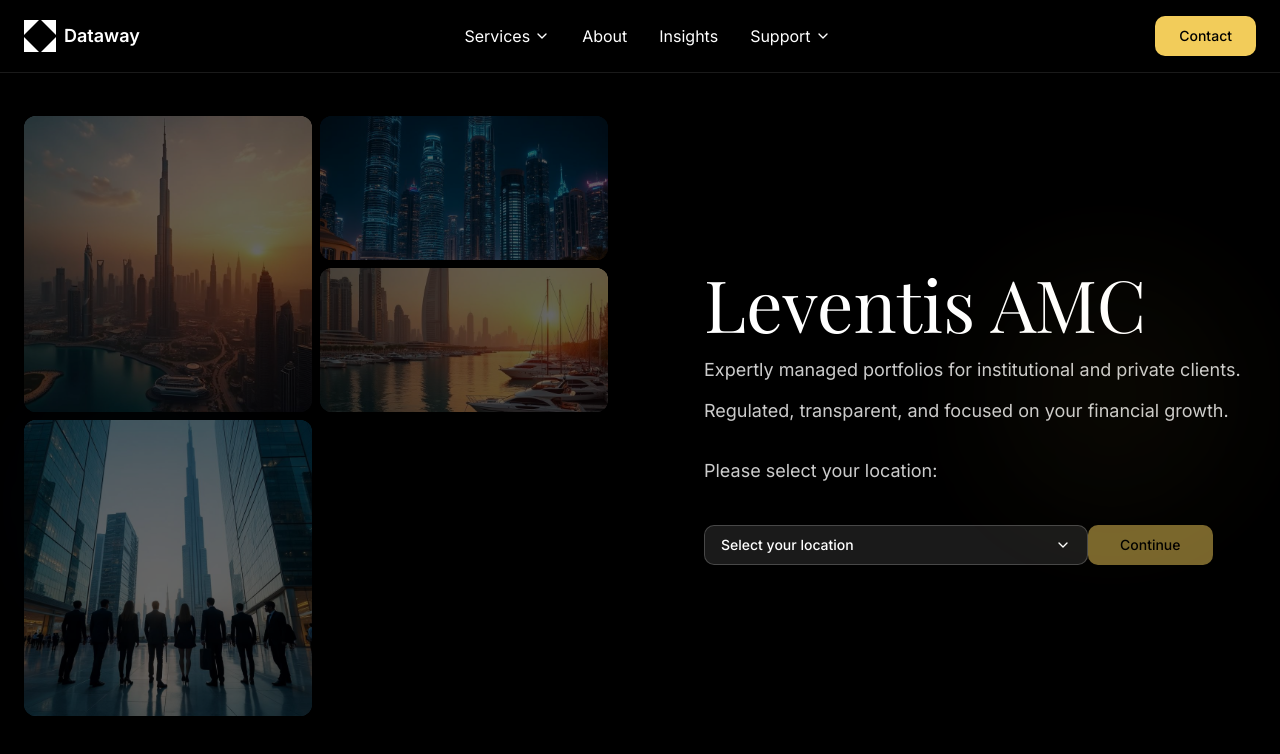
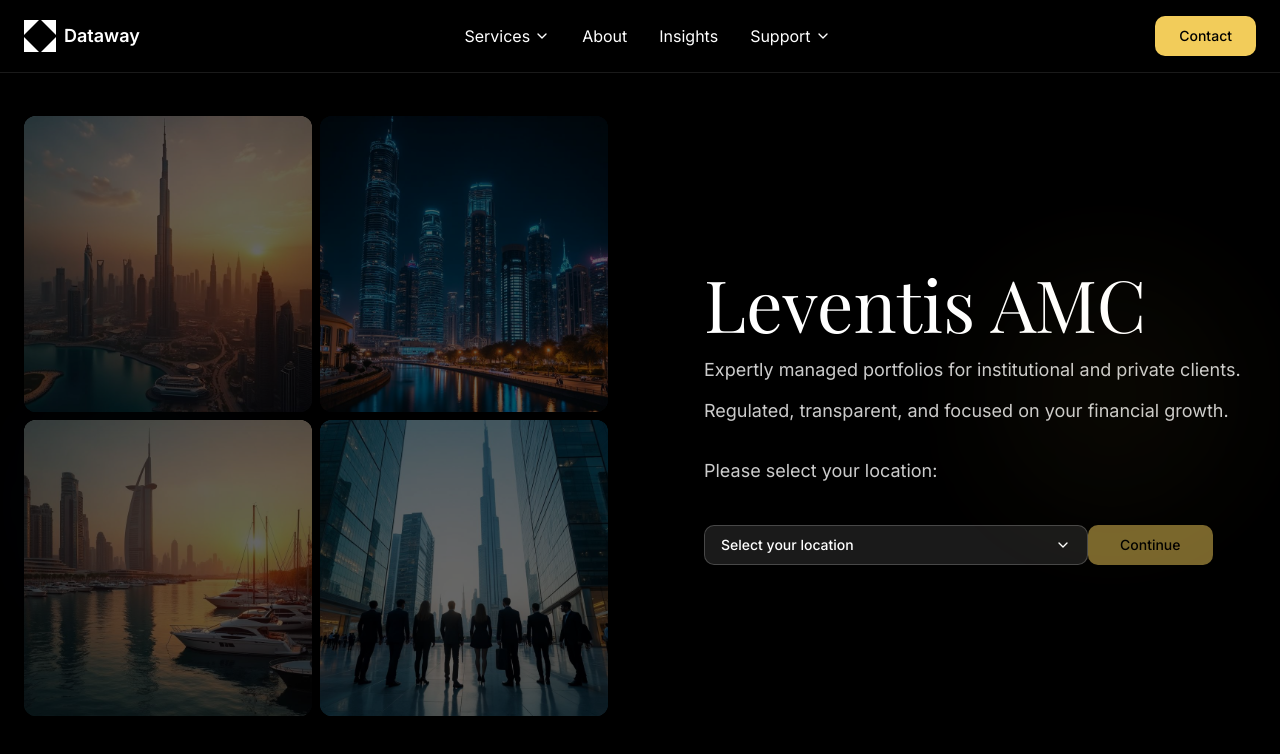
Before and after one commit to 2on4/dubai-gateway-welcome, a React (Vite) app: page / in a window 1280 px wide. Shown: the top 754 px of the page. Built offline with nearby package versions, Linux system fonts and the light colour scheme.

Commit message:
Fix image grid layout
Ensure all images dynamically fit within the grid container.

```diff
--- a/src/pages/Index.tsx
+++ b/src/pages/Index.tsx
@@ -46,13 +46,11 @@ const Index = () => {
           <div className="grid lg:grid-cols-2 gap-16 items-center min-h-[80vh]">
 
             {/* Left side - Dynamic Image Grid */}
-            <div className="grid grid-cols-2 auto-rows-fr gap-2 h-[80vh] max-h-[600px]">
+            <div className="grid grid-cols-2 grid-rows-2 gap-2 h-[80vh] max-h-[600px]">
               {images.map((image, index) => (
                 <div
                   key={index}
-                  className={`relative overflow-hidden rounded-lg group cursor-pointer ${
-                    index === 0 ? 'row-span-2' : index === 3 ? 'row-span-2' : 'h-full'
-                  }`}
+                  className="relative overflow-hidden rounded-lg group cursor-pointer"
                 >
                   {/* Dark overlay */}
                   <div className="absolute inset-0 bg-black/60 z-10 group-hover:bg-black/40 transition-all duration-500"></div>
```
